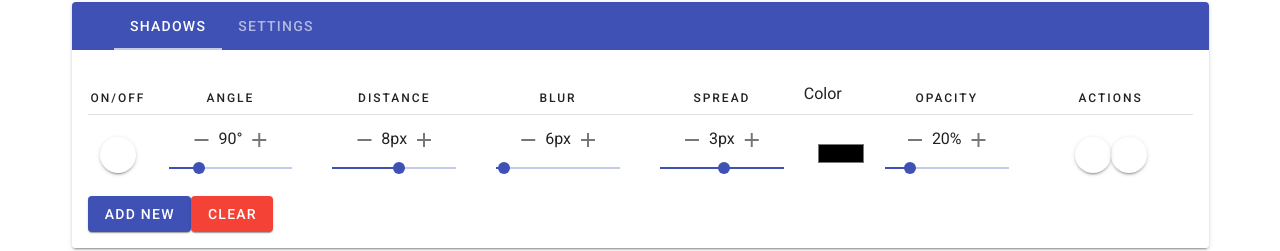
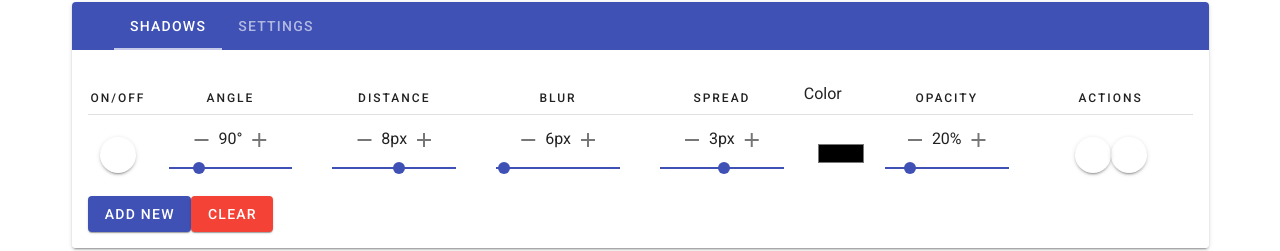
Before and after one commit to jcz530/shadows, a Nuxt app: page / in a window 1280 px wide. Shown: the part 82-333 px from the top of the page. Built offline with nearby package versions, Linux system fonts and the light colour scheme.

Commit message:
created slider group component and reduced code

```diff
--- a/components/ShadowBuilderInputRow.vue
+++ b/components/ShadowBuilderInputRow.vue
@@ -3,10 +3,8 @@
     <v-card
       elevation="0"
     >
-    <!-- align="align" -->
       <v-row
       >
-
         <v-col
           align-self="center"
           align='center'
@@ -33,119 +31,41 @@
           </v-btn>
         </v-col>
 
-    <v-col
-      align='center'
-      align-self="center"
-    >
-      <v-icon
-        @click="decrementField('angle')"
-      >
-        mdi-minus
-      </v-icon>
-        {{angle}}°
-      <v-icon
-        @click="incrementField('angle')"
-      >
-        mdi-plus
-      </v-icon>
-      <v-slider
-        hint="Angle"
+        <SliderGroup
+          title="Angle"
+          field="angle"
+          units="°"
+          min="0"
           max="360"
+          :shadow="shadow"
+        />
+
+        <SliderGroup
+          title="Distance"
+          field="distance"
+          units="px"
+          min="-100"
+          max="100"
+          :shadow="shadow"
+        />
+
+        <SliderGroup
+          title="Blur"
+          field="blur"
+          units="px"
           min="0"
-        thumb-label
-        dense
-        hide-details
-        color="indigo"
-        track-color="indigo lighten-4"
-        v-model="angle"
-      >
-      </v-slider>
-    </v-col>
+          max="100"
+          :shadow="shadow"
+        />
 
-    <v-col
-      align-self="center"
-      align='center'
-    >
-      <v-icon
-        @click="decrementField('distance')"
-      >
-        mdi-minus
-      </v-icon>
-        {{distance}}px
-      <v-icon
-        @click="incrementField('distance')"
-      >
-        mdi-plus
-      </v-icon>
-      <v-slider
-        hint="Distance"
+        <SliderGroup
+          title="Spread"
+          field="spread"
+          units="px"
+          min="-100"
           max="100"
-        min="-100"
-        thumb-label
-        dense
-        hide-details
-        color="indigo"
-        track-color="indigo lighten-4"
-        v-model="distance"
-      ></v-slider>
-    </v-col>
-
-    <v-col
-      align-self="center"
-      align='center'
-    >
-      <v-icon
-        @click="decrementField('blur')"
-      >
-        mdi-minus
-      </v-icon>
-        {{blur}}px
-      <v-icon
-        @click="incrementField('blur')"
-      >
-        mdi-plus
-      </v-icon>
-      <v-slider
-        hint="Blur"
-        max="100"
-        min="0"
-        thumb-label
-        dense
-        hide-details
-        color="indigo"
-        track-color="indigo lighten-4"
-        v-model="blur"
-      ></v-slider>
-    </v-col>
-
-    <v-col
-      align-self="center"
-      align='center'
-    >
-      <v-icon
-        @click="decrementField('spread')"
-      >
-        mdi-minus
-      </v-icon>
-        {{spread}}px
-      <v-icon
-        @click="incrementField('spread')"
-      >
-        mdi-plus
-      </v-icon>
-       <v-slider
-        hint="Spread"
-        max="100"
-        min="-100"
-        color="indigo"
-        track-color="indigo"
-        thumb-label
-        dense
-        hide-details
-        v-model="spread"
-      ></v-slider>
-
-    </v-col>
+          :shadow="shadow"
+        />
 
         <v-col
           align-self="center"
@@ -156,39 +76,18 @@
             name="color"
             id="color"
             v-model="color"
-        class="css.input.input"
             type="color"
           />
         </v-col>
 
-    <v-col
-      align-self="center"
-      align='center'
-    >
-      <v-icon
-        @click="decrementField('opacity')"
-      >
-        mdi-minus
-      </v-icon>
-        {{opacity}}%
-      <v-icon
-        @click="incrementField('opacity')"
-      >
-        mdi-plus
-      </v-icon>
-      <v-slider
-        hint="Opacity"
+        <SliderGroup
+          title="Opacity"
+          field="opacity"
+          units="%"
+          min="0"
           max="100"
-        min="0"
-        thumb-label
-        dense
-        hide-details
-        color="indigo"
-        track-color="indigo lighten-4"
-        v-model="opacity"
-      ></v-slider>
-    </v-col>
-
+          :shadow="shadow"
+        />
 
 
         <v-col
@@ -245,16 +144,6 @@ export default {
   },
   data() {
     return {
-     css: {
-
-        input: {
-          container: "w-1/12 mx-4",
-          label: "block uppercase tracking-wide text-gray-700 text-xs font-bold mb-2",
-          input: "hidden appearance-none block w-full bg-gray-200 text-gray-700 border border-gray-200 rounded py-3 px-4 leading-tight focus:outline-none focus:bg-white focus:border-gray-500",
-          range: "w-full  py-1",
-        },
-
-      },
     }
   },
   computed: {
@@ -263,41 +152,6 @@ export default {
         return "indigo--text";
       else
         return "indigo--text text--lighten-2"
-    },
-    angle: {
-      get () {
-        return this.shadow.angle
-      },
-      set (value) {
-        this.$store.commit('builder/updateField', {shadow:this.shadow, value:value, field:'angle'})
-      }
-    },
-
-    distance: {
-      get () {
-        return this.shadow.distance
-      },
-      set (value) {
-        this.$store.commit('builder/updateField', {shadow:this.shadow, value:value, field:'distance'})
-      }
-    },
-
-    blur: {
-      get () {
-        return this.shadow.blur
-      },
-      set (value) {
-        this.$store.commit('builder/updateField', {shadow:this.shadow, value:value, field:'blur'})
-      }
-    },
-
-    spread: {
-      get () {
-        return this.shadow.spread
-      },
-      set (value) {
-        this.$store.commit('builder/updateField', {shadow:this.shadow, value:value, field:'spread'})
-      }
     },
 
     color: {
@@ -308,59 +162,31 @@ export default {
         this.$store.commit('builder/updateField', {shadow:this.shadow, value:value, field:'color'})
       }
     },
-
-    opacity: {
-      get () {
-        return this.shadow.opacity
-      },
-      set (value) {
-        this.$store.commit('builder/updateField', {shadow:this.shadow, value:value, field:'opacity'})
-      }
-    },
-    ...mapGetters({
-      }),
   },
   methods: {
     ...mapMutations({
       addShadow: 'builder/addShadow',
-      // toggleShadowVisibility: 'builder/toggleShadowVisibility'
-      // duplicateShadow: 'builder/duplicateShadow',
-      // deleteShadow: 'builder/deleteShadow',
     }),
 
     toggleShadowVisibility(e) {
-
       this.$store.commit('builder/toggleShadowVisibility', this.shadow)
     },
 
     duplicateShadow(e) {
-
       this.$store.commit('builder/duplicateShadow', this.shadow)
     },
 
     deleteShadow(e) {
       this.$store.commit('builder/deleteShadow', this.shadow)
     },
-    //  updateOpacity (shadow, e) {
-    //   this.$store.commit('builder/updateOpacity', this.shadow, e.target.value)
-    // },
+
     addNew() {
       this.addShadow()
     },
 
-    incrementField(field) {
-      this.$store.commit('builder/updateField', {shadow:this.shadow, value:this.shadow[field] + 1, field:field})
-    },
-
-    decrementField(field) {
-      this.$store.commit('builder/updateField', {shadow:this.shadow, value:this.shadow[field] - 1, field:field})
-    }
   },
   mounted() {
 
   },
 }
 </script>
-<style scoped>
-
-</style>
--- /dev/null
+++ b/components/SliderGroup.vue
@@ -0,0 +1,66 @@
+<template>
+    <v-col
+        align-self="center"
+        align='center'
+        >
+        <v-icon
+            @click="decrementField()"
+        >
+            mdi-minus
+        </v-icon>
+            {{fieldValue}}{{units}}
+        <v-icon
+            @click="incrementField()"
+        >
+            mdi-plus
+        </v-icon>
+        <v-slider
+            :hint="title"
+            :max="max"
+            :min="min"
+            color="indigo"
+            track-color="indigo"
+            thumb-label
+            dense
+            hide-details
+            v-model="fieldValue"
+        ></v-slider>
+    </v-col>
+</template>
+<script>
+export default {
+  props: {
+    field:String,
+    title:String,
+    shadow:Object,
+    units:String,
+    min:Number,
+    max:Number,
+  },
+
+  data() {
+    return {
+    }
+  },
+  computed: {
+    fieldValue: {
+      get () {
+        return this.shadow[this.field]
+      },
+      set (value) {
+        this.$store.commit('builder/updateField', {shadow:this.shadow, value:value, field:this.field})
+      }
+    },
+  },
+  methods: {
+    incrementField() {
+      this.$store.commit('builder/updateField', {shadow:this.shadow, value:this.shadow[this.field] + 1, field:this.field})
+    },
+
+    decrementField() {
+      this.$store.commit('builder/updateField', {shadow:this.shadow, value:this.shadow[this.field] - 1, field:this.field})
+    }
+  },
+
+}
+</script>
```
Lines whose indentation alone changed are shown as unchanged.
